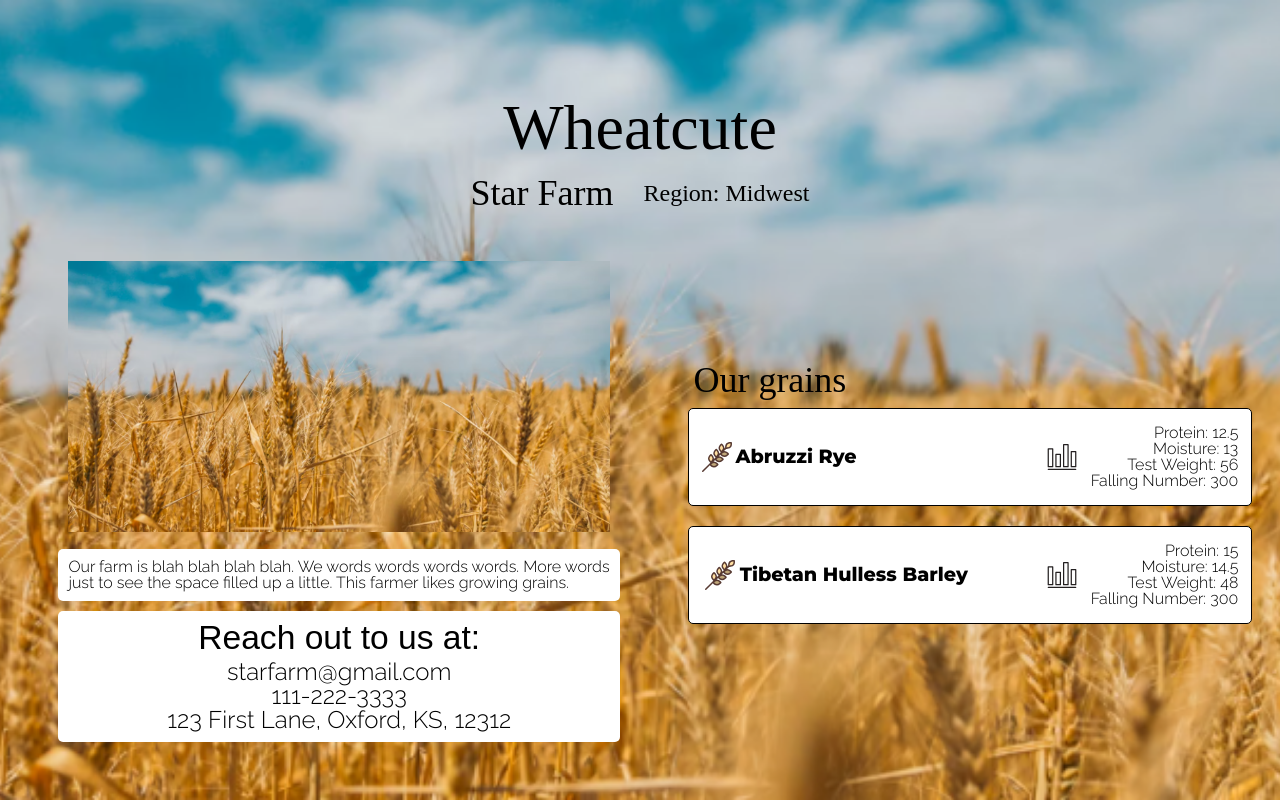
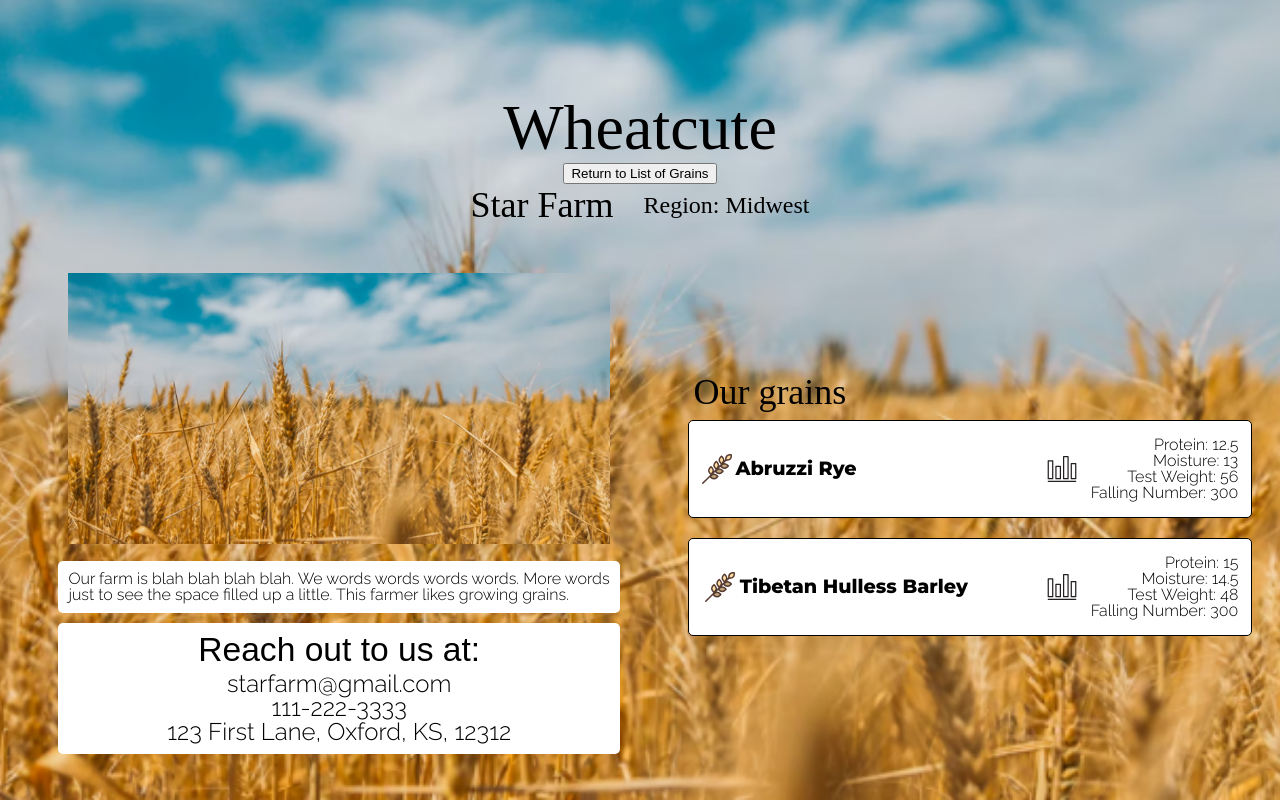
Before and after one commit to Fair-Trade-Grains/frontend, a React (Create React App) app: page /farms/1 in a window 1280 px wide. Built offline with nearby package versions, Linux system fonts and the light colour scheme; a web font is replaced by a local one.

Commit message:
Add back button to farmerProfile to "/grains"

```diff
--- a/src/components/FarmerProfile.js
+++ b/src/components/FarmerProfile.js
@@ -1,12 +1,13 @@
 import React from 'react';
 import '../css/FarmerProfile.css';
-import { useParams } from 'react-router'
+import { useParams, useNavigate } from 'react-router'
 import Grain from './Grain'
 import data from '../mockData'
 import wheatField from '../assets/wheatField.png'
 
 const FarmerProfile = () => {
 
+  const navigate = useNavigate()
   const { farmID } = useParams()
 
   const farm = data.farms.find(farm => farm.id === Number(farmID))
@@ -20,6 +21,7 @@ const FarmerProfile = () => {
 
   return (
     <div className="farm-profile-container">
+      {window.location.href.includes('farms') && <button onClick={() => {navigate('/grains')}}>Return to List of Grains</button>}
       {!farm ? <p className="profile-error">{`404: Sorry, no farm with and id of '${farmID}' exists.`}</p> :
         <section>
           <div className="farmer-view-header">
--- a/src/css/FarmerProfile.css
+++ b/src/css/FarmerProfile.css
@@ -1,5 +1,6 @@
 .farm-profile-container {
   display: flex;
+  flex-direction: column;
   justify-content: space-evenly;
   align-items: center;
 
```
